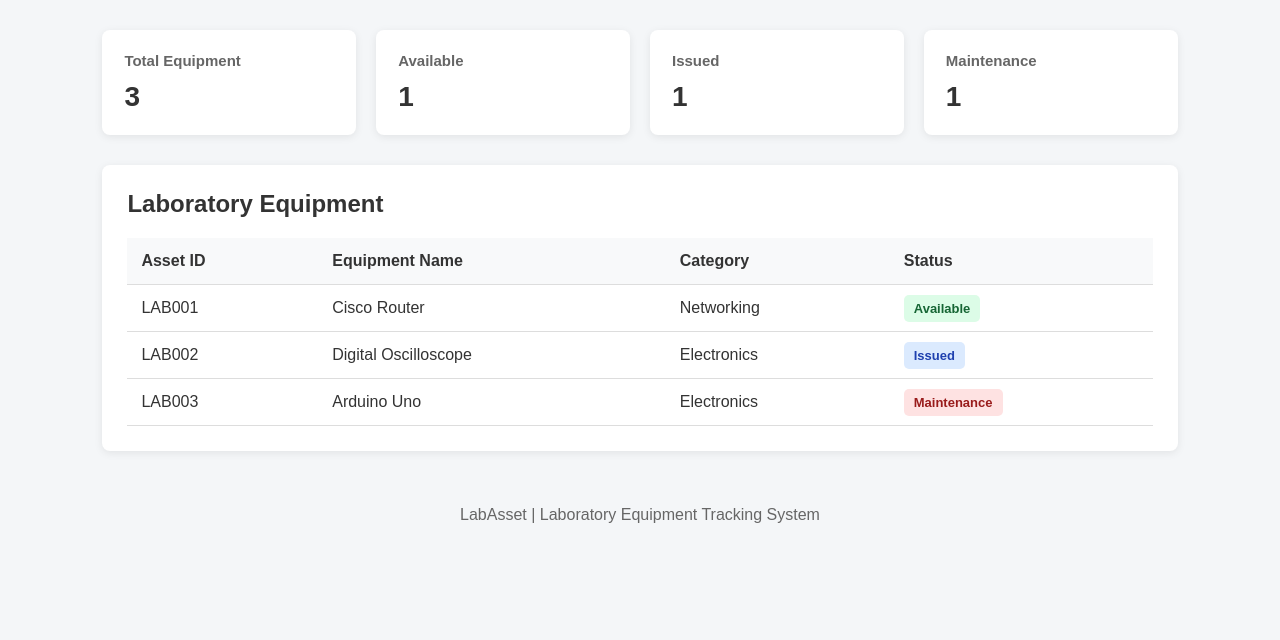
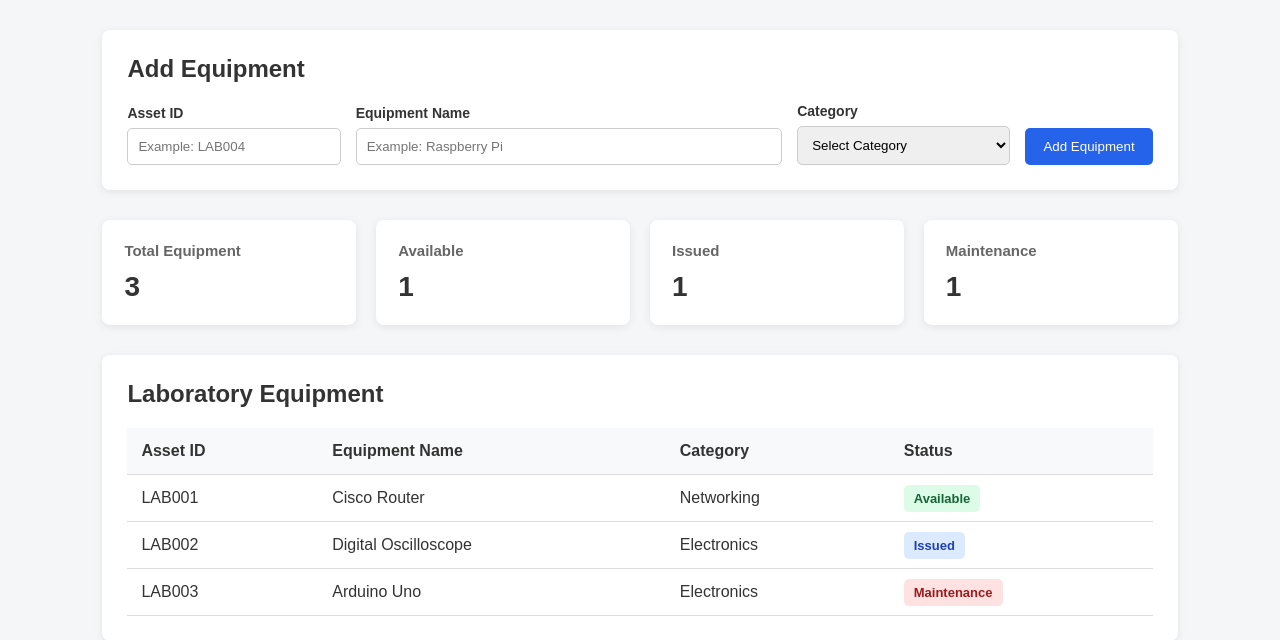
Before and after one commit to SHLOK1408/LabAsset, a Flask app: page / in a window 1280 px wide. Shown: the part 104-744 px from the top of the page. Before the commit the page ends 627 px from the top, so only its background shows below. Run offline with Flask 3, Linux system fonts and the light colour scheme.

Commit message:
feat: add equipment registration and validation

```diff
--- a/app.py
+++ b/app.py
@@ -1,6 +1,7 @@
-from flask import Flask, render_template
+from flask import Flask, render_template, request, redirect, url_for, flash
 
 app = Flask(__name__)
+app.secret_key = "labasset-secret-key"
 
 equipment = [
     {
@@ -23,12 +24,26 @@ equipment = [
     }
 ]
 
+VALID_CATEGORIES = [
+    "Networking",
+    "Electronics",
+    "Computer Accessories",
+    "Other"
+]
+
 
 @app.route("/")
 def home():
     total = len(equipment)
-    available = sum(item["status"] == "Available" for item in equipment)
-    issued = sum(item["status"] == "Issued" for item in equipment)
+
+    available = sum(
+        item["status"] == "Available" for item in equipment
+    )
+
+    issued = sum(
+        item["status"] == "Issued" for item in equipment
+    )
+
     maintenance = sum(
         item["status"] == "Maintenance" for item in equipment
     )
@@ -43,5 +58,57 @@ def home():
     )
 
 
+@app.route("/add", methods=["POST"])
+def add_equipment():
+    asset_id = request.form.get("asset_id", "").strip().upper()
+    name = request.form.get("name", "").strip()
+    category = request.form.get("category", "").strip()
+
+    # Check empty fields
+    if not asset_id or not name or not category:
+        flash("All fields are required.", "error")
+        return redirect(url_for("home"))
+
+    # Check Asset ID format
+    if not (
+        asset_id.startswith("LAB")
+        and len(asset_id) == 6
+        and asset_id[3:].isdigit()
+    ):
+        flash(
+            "Asset ID must use the format LAB followed by 3 digits.",
+            "error"
+        )
+        return redirect(url_for("home"))
+
+    # Check duplicate Asset ID
+    duplicate = any(
+        item["asset_id"] == asset_id
+        for item in equipment
+    )
+
+    if duplicate:
+        flash("Asset ID already exists.", "error")
+        return redirect(url_for("home"))
+
+    # Check category
+    if category not in VALID_CATEGORIES:
+        flash("Invalid equipment category.", "error")
+        return redirect(url_for("home"))
+
+    new_equipment = {
+        "asset_id": asset_id,
+        "name": name,
+        "category": category,
+        "status": "Available"
+    }
+
+    equipment.append(new_equipment)
+
+    flash("Equipment added successfully.", "success")
+
+    return redirect(url_for("home"))
+
+
 if __name__ == "__main__":
     app.run(debug=True, use_reloader=False)
--- a/static/style.css
+++ b/static/style.css
@@ -9,6 +9,9 @@ body {
     background: #f4f6f8;
     color: #333;
 }
+
+
+/* Header */
 
 header {
     background: #1f2937;
@@ -24,10 +27,69 @@ header p {
     color: #d1d5db;
 }
 
+
+/* Main Content */
+
 main {
     width: 84%;
     margin: 30px auto;
 }
+
+
+/* Add Equipment Form */
+
+.form-section {
+    background: white;
+    padding: 25px;
+    margin-bottom: 30px;
+    border-radius: 8px;
+    box-shadow: 0 2px 8px rgba(0, 0, 0, 0.08);
+}
+
+.form-section h2 {
+    margin-bottom: 20px;
+}
+
+form {
+    display: grid;
+    grid-template-columns: 1fr 2fr 1fr auto;
+    gap: 15px;
+    align-items: end;
+}
+
+.form-group {
+    display: flex;
+    flex-direction: column;
+}
+
+.form-group label {
+    margin-bottom: 7px;
+    font-weight: bold;
+    font-size: 14px;
+}
+
+.form-group input,
+.form-group select {
+    padding: 10px;
+    border: 1px solid #ccc;
+    border-radius: 5px;
+}
+
+button {
+    padding: 11px 18px;
+    border: none;
+    border-radius: 5px;
+    background: #2563eb;
+    color: white;
+    cursor: pointer;
+}
+
+button:hover {
+    background: #1d4ed8;
+}
+
+
+/* Dashboard */
 
 .dashboard {
     display: grid;
@@ -53,6 +115,9 @@ main {
     font-size: 28px;
     font-weight: bold;
 }
+
+
+/* Equipment Table */
 
 .equipment-section {
     background: white;
@@ -81,6 +146,9 @@ th {
     background: #f8f9fa;
 }
 
+
+/* Equipment Status */
+
 .status {
     padding: 6px 10px;
     border-radius: 5px;
@@ -103,14 +171,42 @@ th {
     color: #991b1b;
 }
 
+
+/* Footer */
+
 footer {
     text-align: center;
     padding: 25px;
     color: #666;
 }
 
+
+/* Responsive Design */
+
 @media (max-width: 800px) {
+
     .dashboard {
         grid-template-columns: repeat(2, 1fr);
     }
+
+    form {
+        grid-template-columns: 1fr;
+    }
 }
+
+.message {
+    padding: 12px 15px;
+    margin-bottom: 20px;
+    border-radius: 5px;
+    font-weight: bold;
+}
+
+.message.success {
+    background: #dcfce7;
+    color: #166534;
+}
+
+.message.error {
+    background: #fee2e2;
+    color: #991b1b;
+}
--- a/templates/index.html
+++ b/templates/index.html
@@ -5,8 +5,11 @@
     <meta charset="UTF-8">
     <meta name="viewport" content="width=device-width, initial-scale=1.0">
     <title>LabAsset</title>
-    <link rel="stylesheet"
-          href="{{ url_for('static', filename='style.css') }}">
+
+    <link
+        rel="stylesheet"
+        href="{{ url_for('static', filename='style.css') }}"
+    >
 </head>
 
 <body>
@@ -18,6 +21,80 @@
 
 <main>
 
+    <!-- Flash Messages -->
+    {% with messages = get_flashed_messages(with_categories=true) %}
+        {% if messages %}
+            {% for category, message in messages %}
+                <div class="message {{ category }}">
+                    {{ message }}
+                </div>
+            {% endfor %}
+        {% endif %}
+    {% endwith %}
+
+
+    <!-- Add Equipment Form -->
+    <section class="form-section">
+
+        <h2>Add Equipment</h2>
+
+        <form action="{{ url_for('add_equipment') }}" method="POST">
+
+            <div class="form-group">
+                <label for="asset_id">Asset ID</label>
+
+                <input
+                    type="text"
+                    id="asset_id"
+                    name="asset_id"
+                    placeholder="Example: LAB004"
+                    required
+                >
+            </div>
+
+
+            <div class="form-group">
+                <label for="name">Equipment Name</label>
+
+                <input
+                    type="text"
+                    id="name"
+                    name="name"
+                    placeholder="Example: Raspberry Pi"
+                    required
+                >
+            </div>
+
+
+            <div class="form-group">
+                <label for="category">Category</label>
+
+                <select
+                    id="category"
+                    name="category"
+                    required
+                >
+                    <option value="">Select Category</option>
+                    <option value="Networking">Networking</option>
+                    <option value="Electronics">Electronics</option>
+                    <option value="Computer Accessories">
+                        Computer Accessories
+                    </option>
+                    <option value="Other">Other</option>
+                </select>
+            </div>
+
+
+            <button type="submit">
+                Add Equipment
+            </button>
+
+        </form>
+
+    </section>
+
+
+    <!-- Dashboard -->
     <section class="dashboard">
 
         <div class="card">
@@ -42,11 +119,14 @@
 
     </section>
 
+
+    <!-- Equipment Table -->
     <section class="equipment-section">
 
         <h2>Laboratory Equipment</h2>
 
         <table>
+
             <thead>
                 <tr>
                     <th>Asset ID</th>
@@ -57,24 +137,31 @@
             </thead>
 
             <tbody>
+
                 {% for item in equipment %}
+
                 <tr>
                     <td>{{ item.asset_id }}</td>
                     <td>{{ item.name }}</td>
                     <td>{{ item.category }}</td>
+
                     <td>
                         <span class="status {{ item.status|lower }}">
                             {{ item.status }}
                         </span>
                     </td>
                 </tr>
+
                 {% endfor %}
+
             </tbody>
+
         </table>
 
     </section>
 
 </main>
+
 
 <footer>
     <p>LabAsset | Laboratory Equipment Tracking System</p>
```
